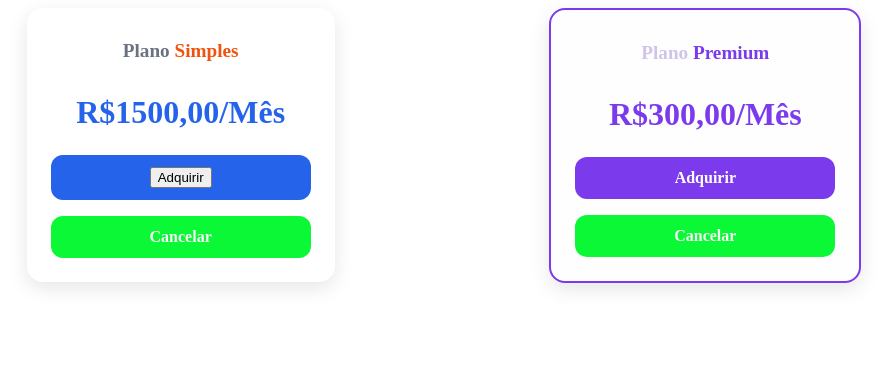
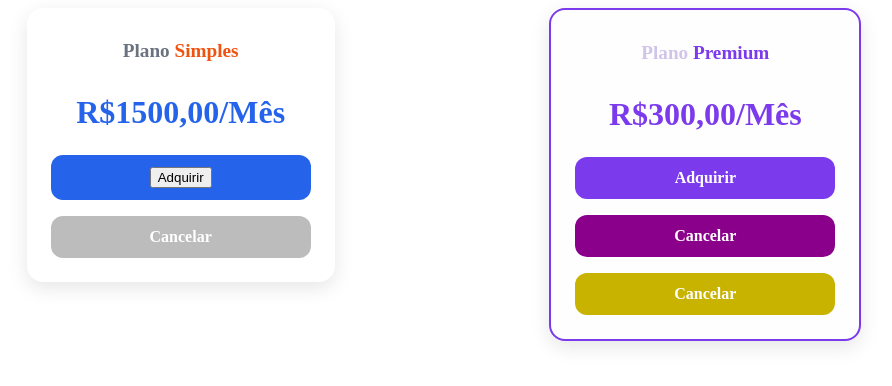
Before and after one commit to EngSivaldo/curso-angular-udemy, an Angular app: page / in a window 1280 px wide. Shown: the top 386 px of the page, without its empty margins (196-1088 px from the left). Built offline with nearby package versions, Linux system fonts and the light colour scheme.

Commit message:
chore(styles): exemplo de uso de :host ::ng-deep para sobrepor estilos

```diff
--- a/src/app/card-roxo/card-roxo.component.html
+++ b/src/app/card-roxo/card-roxo.component.html
@@ -2,5 +2,6 @@
   <div class="card-roxo__plan card-roxo__item">Plano <b>Premium</b></div>
   <div class="card-roxo__price card-roxo__item">R$300,00/Mês</div>
   <app-card-roxo-button></app-card-roxo-button>
-  <app-card-button-cancel></app-card-button-cancel>
+  <app-card-button-cancel id="primeiro-button"></app-card-button-cancel>
+  <app-card-button-cancel id="segundo-button"></app-card-button-cancel>
 </div>
--- a/src/app/card-roxo/card-roxo.component.scss
+++ b/src/app/card-roxo/card-roxo.component.scss
@@ -66,3 +66,11 @@ $shadow-dark: 0 6px 20px rgba(0, 0, 0, 0.4);
     }
   }
 }
+
+:host ::ng-deep #primeiro-button .card-cancel-button {
+  background-color: darkmagenta !important;
+}
+
+:host ::ng-deep #segundo-button .card-cancel-button {
+  background-color: rgb(199, 179, 0) !important;
+}
--- a/src/styles.scss
+++ b/src/styles.scss
@@ -1,4 +1,5 @@
 /* You can add global styles to this file, and also import other style files */
 
 // Exemplo de importação de overrides globais (aula X)
-@import "global-overrides";
+
+// @import "global-overrides";
```
